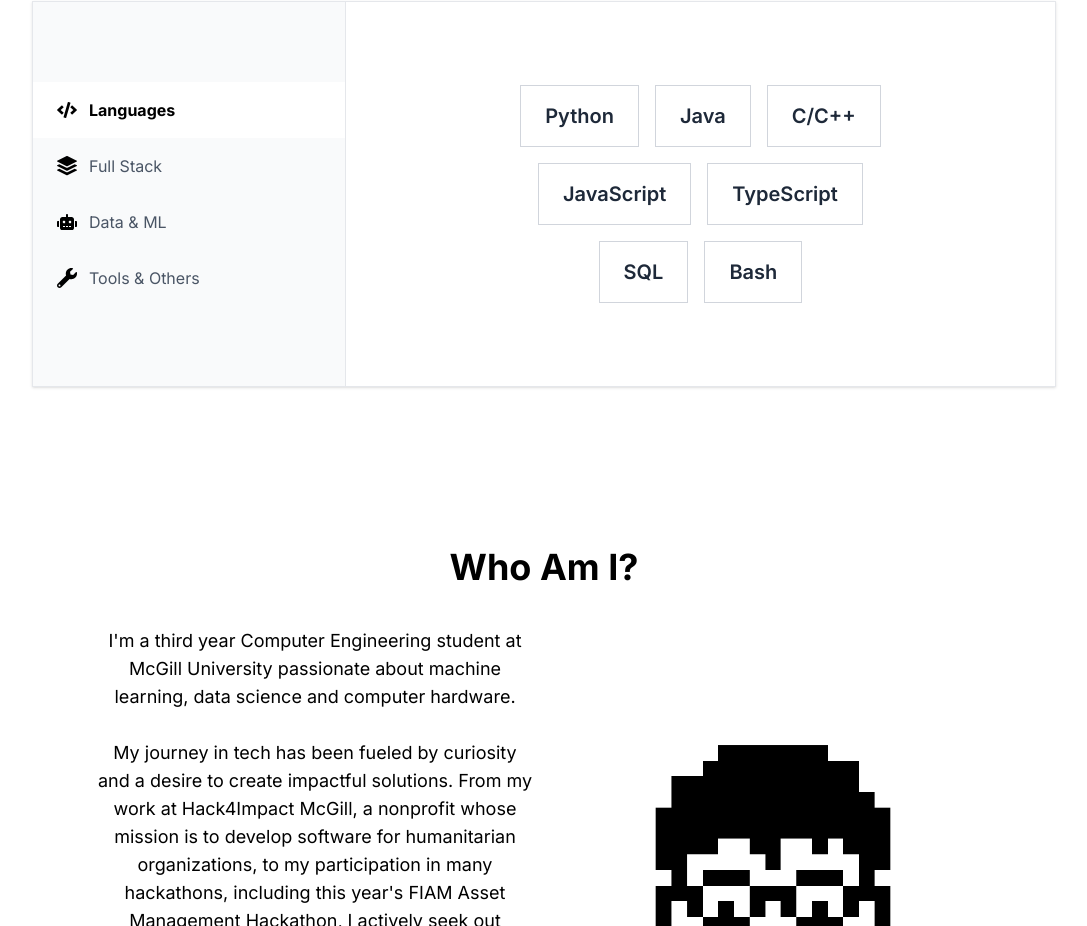
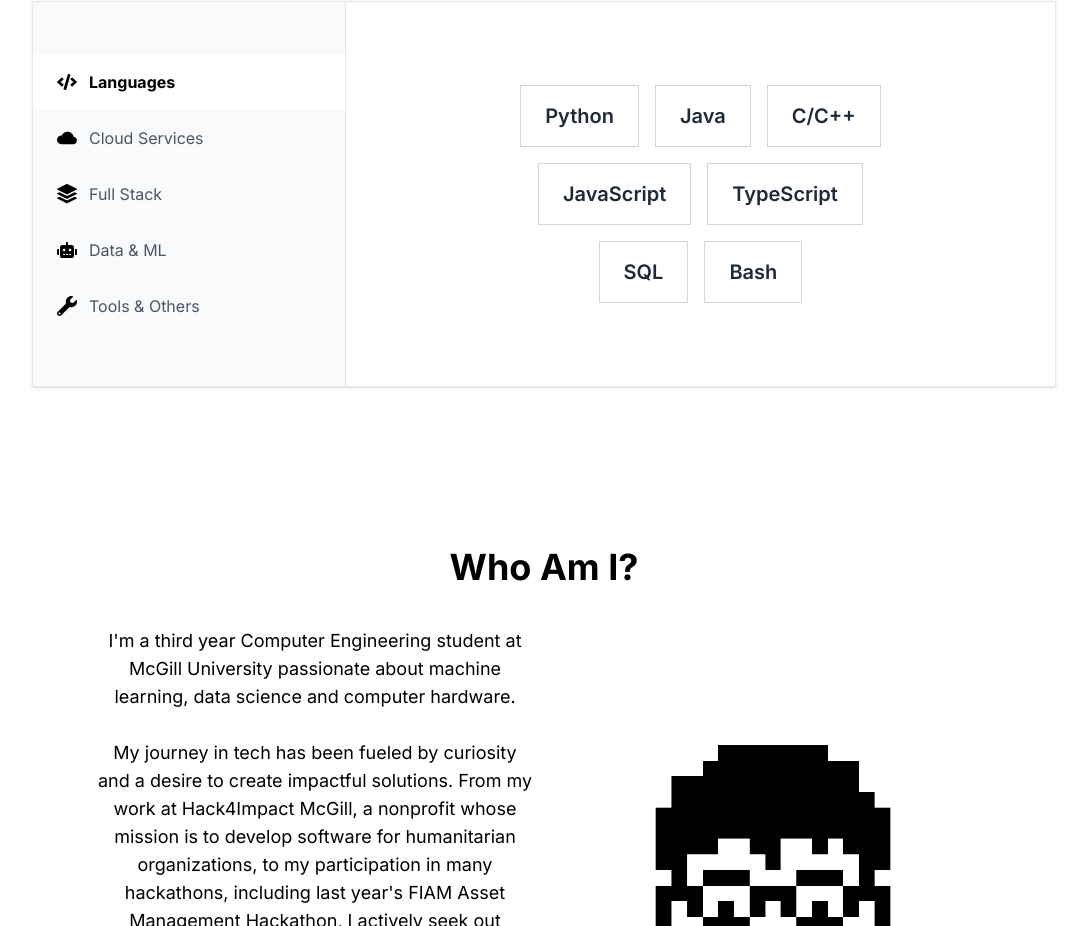
Before and after one commit to Gui-Oba/Portfolio, a React (Vite) app: page / in a window 1280 px wide. Shown: the part 2237-3163 px from the top of the page, without its empty margins (96-1183 px from the left). Built offline with nearby package versions, Linux system fonts and the light colour scheme.

Commit message:
More Stuff

```diff
--- a/src/components/SkillsTab.jsx
+++ b/src/components/SkillsTab.jsx
@@ -17,6 +17,15 @@ export default function SkillsTab() {
       ],
       icon: '/skills/FaCode.svg',
     },
+    cloud: {
+      name: 'Cloud Services',
+      skills: [
+        { name: 'AWS', importance: 3 },
+        { name: 'Google Cloud', importance: 2 },
+        { name: 'Oracle Cloud', importance: 2 },
+      ],
+      icon: '/skills/BsCloudyFill.svg',
+    },
     fullstack: {
       name: 'Full Stack',
       skills: [
@@ -24,10 +33,10 @@ export default function SkillsTab() {
         { name: 'Next.js', importance: 3 },
         { name: 'Node.js', importance: 3 },
         { name: 'Flask', importance: 2 },
+        { name: 'FastAPI', importance: 2 },
         { name: 'Tailwind CSS', importance: 2 },
         { name: 'HTML/CSS', importance: 2 },
         { name: 'Supabase', importance: 1 },
-        { name: 'REST APIs', importance: 2 },
       ],
       icon: '/skills/BsStack.svg',
     },
--- a/src/pages/Home.jsx
+++ b/src/pages/Home.jsx
@@ -157,7 +157,7 @@ export default function Home() {
                 <br></br><br></br>
                 My journey in tech has been fueled by curiosity and a desire to create impactful solutions. From my work at
                 Hack4Impact McGill, a nonprofit whose mission is to develop software for humanitarian organizations,
-                to my participation in many hackathons, including this year's FIAM Asset Management Hackathon,
+                to my participation in many hackathons, including last year's FIAM Asset Management Hackathon,
                 I actively seek out opportunities to test my skills and expand my understanding.
                 Whether it's through coding, collaborating on projects, or exploring new technologies,
                 I'm always eager to learn and grow.<br></br><br></br>
```
Also changed, not shown: public/skills/BsCloudyFill.svg (added).
